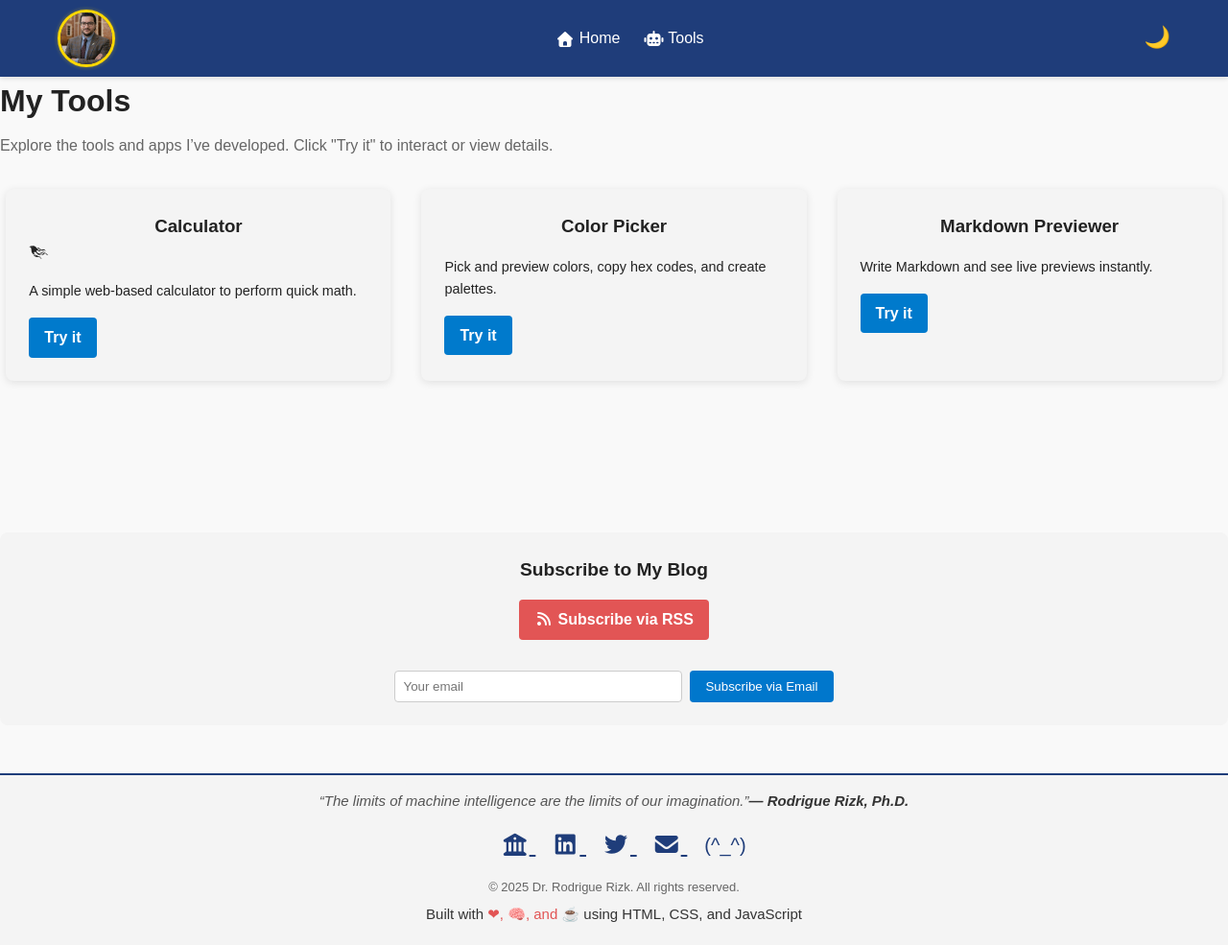
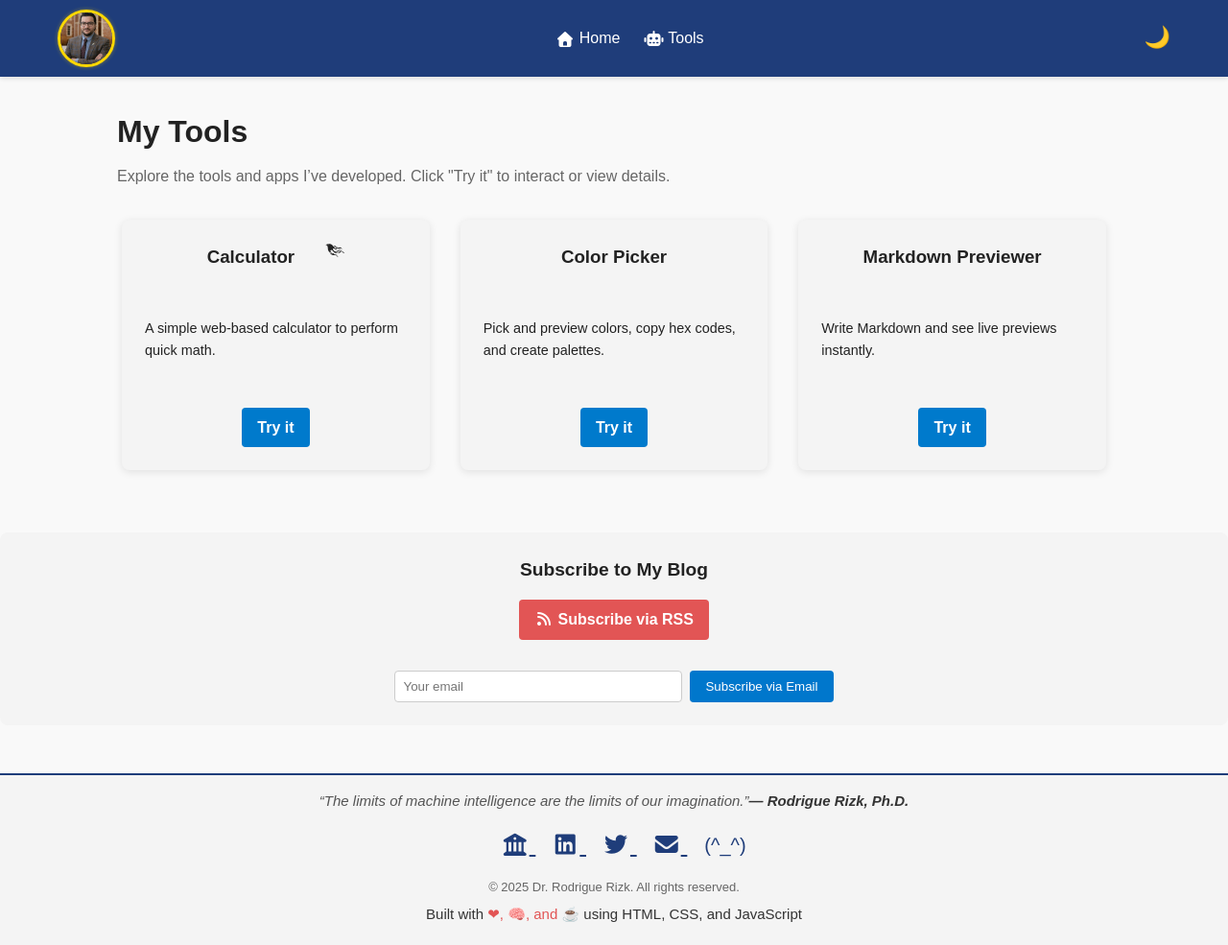
Before and after one commit to rodriguerizk/rodriguerizk.github.io, a Jekyll site: the page built from tools/index.html, in a window 1280 px wide and 985 px high. Shown: the whole window at 96% size. Built offline with Jekyll 4.4.1, drawn with Linux system fonts in a browser that asks for light colours; nearby versions of some CDN libraries.

Commit message:
Update style.css

```diff
--- a/css/style.css
+++ b/css/style.css
@@ -1597,3 +1597,24 @@ body.dark .tool-btn:hover {
     width: 100%;
   }
 }
+
+
+
+
+/* Tools in tools/index.html */
+
+/* =========================
+  Tools Container & Grid
+========================= */
+.tools-container {
+  max-width: 1100px;
+  margin: 0 auto;
+  padding: 2rem;
+}
+
+.tool-card, .tools-grid {
+  display: flex;
+  flex-wrap: wrap;
+  gap: 2rem;
+  justify-content: center;
+}
```
